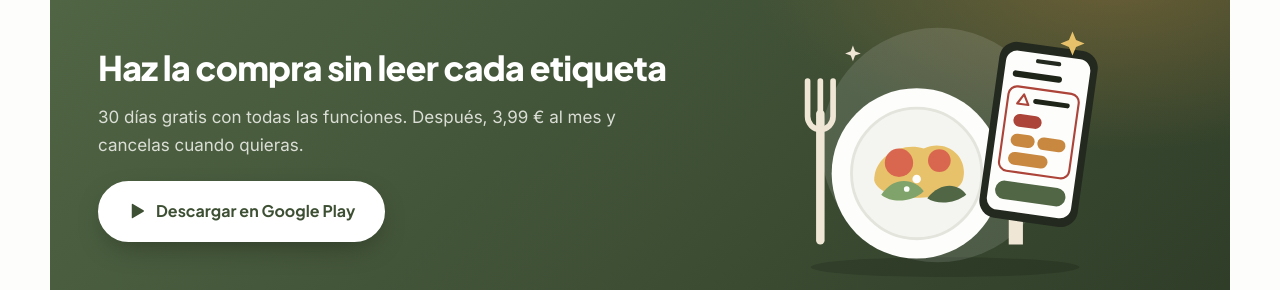
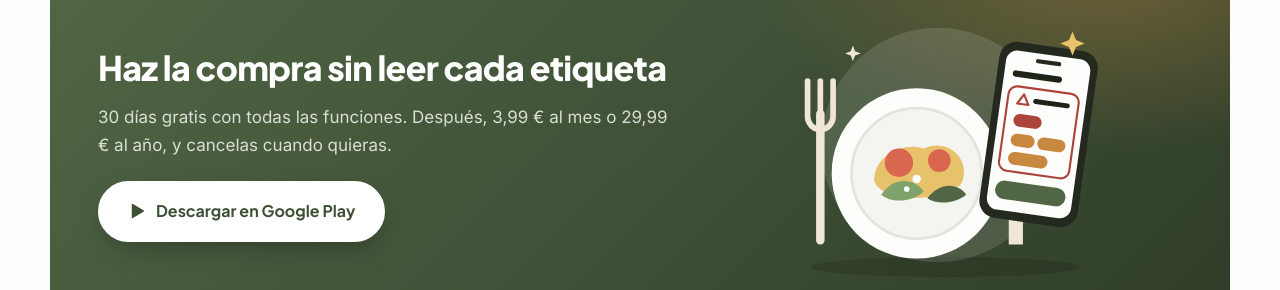
Before and after one commit to ferrodvilla-sys/nutribot-web, a Jekyll site: the page built from celiacos.md, in a window 1280 px wide and 1400 px high, scrolled down 3230 px. Shown: the part 660-950 px from the top of the window. Built offline with Jekyll 4.4.1, drawn with Linux system fonts in a browser that asks for light colours.

Commit message:
Precio: añadir el plan anual y que el escáner sigue gratis
Co-Authored-By: Claude Opus 5.5 (1M context) <noreply@anthropic.com>
Claude-Session: https://claude.ai/code/session_01S3dBMo4w87TiXNsFz3ezHR

```diff
--- a/_config.yml
+++ b/_config.yml
@@ -21,6 +21,8 @@ goatcounter: nutribot
 
 # Precio (si cambias el precio, cámbialo solo aquí)
 price_month: "3,99 €"
+price_year: "29,99 €"
+price_year_month: "2,50 €"
 trial_days: 30
 
 permalink: /blog/:title/
--- a/_layouts/landing.html
+++ b/_layouts/landing.html
@@ -61,7 +61,7 @@ página viene cada descarga en Google Play (Play Console → Adquisición de usu
   {% endfor %}
   <details>
     <summary>¿Cuánto cuesta?</summary>
-    <p>Tienes {{ site.trial_days }} días gratis con todas las funciones. Después cuesta {{ site.price_month }} al mes y puedes cancelar cuando quieras desde Google Play.</p>
+    <p>Tienes {{ site.trial_days }} días gratis con todas las funciones. Después cuesta {{ site.price_month }} al mes o {{ site.price_year }} al año (sale a {{ site.price_year_month }} al mes), y puedes cancelar cuando quieras desde Google Play. Si no te suscribes, el escáner con avisos de alergias sigue siendo gratis.</p>
   </details>
   <p class="landing-note">Nutribot es una herramienta informativa: no diagnostica ni sustituye el consejo de un profesional sanitario. Comprueba siempre la etiqueta del envase.</p>
 </section>
@@ -81,7 +81,7 @@ página viene cada descarga en Google Play (Play Console → Adquisición de usu
   <div class="cta-inner">
     <div class="cta-copy">
       <h2>{{ page.cierre }}</h2>
-      <p>{{ site.trial_days }} días gratis con todas las funciones. Después, {{ site.price_month }} al mes y cancelas cuando quieras.</p>
+      <p>{{ site.trial_days }} días gratis con todas las funciones. Después, {{ site.price_month }} al mes o {{ site.price_year }} al año, y cancelas cuando quieras.</p>
       <a class="btn btn-light btn-lg" href="{{ play }}">{% include icon.html name="play" %}Descargar en Google Play</a>
     </div>
     <img class="ilus" src="{{ page.ilustracion | relative_url }}" alt="" width="480" height="400" loading="lazy">
--- a/assets/css/style.css
+++ b/assets/css/style.css
@@ -167,6 +167,8 @@ svg.fill { fill: currentColor; stroke: none; }
 .card h3 { font-size: 18px; color: var(--muted); font-weight: 600; }
 .price { font-family: var(--font-head); font-size: 44px; font-weight: 800; color: var(--heading); margin: 4px 0 18px; letter-spacing: -0.03em; }
 .price span { font-size: 17px; font-weight: 500; color: var(--muted); }
+.price { margin-bottom: 4px; }
+.price-alt { color: var(--muted); margin: 0 0 18px; }
 .card ul { list-style: none; margin-bottom: 28px; display: grid; gap: 12px; }
 .card li { display: flex; gap: 10px; align-items: flex-start; }
 .card li svg { color: #fff; background: var(--primary); border-radius: 50%; padding: 4px; width: 22px; height: 22px; stroke-width: 3; margin-top: 1px; }
```
Also changed, not shown: index.html (+7 -3 lines).
